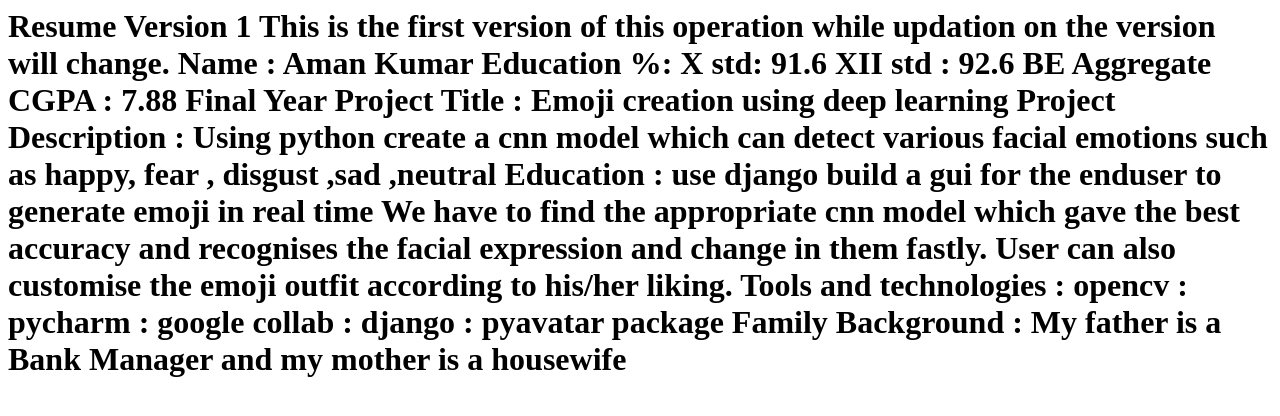
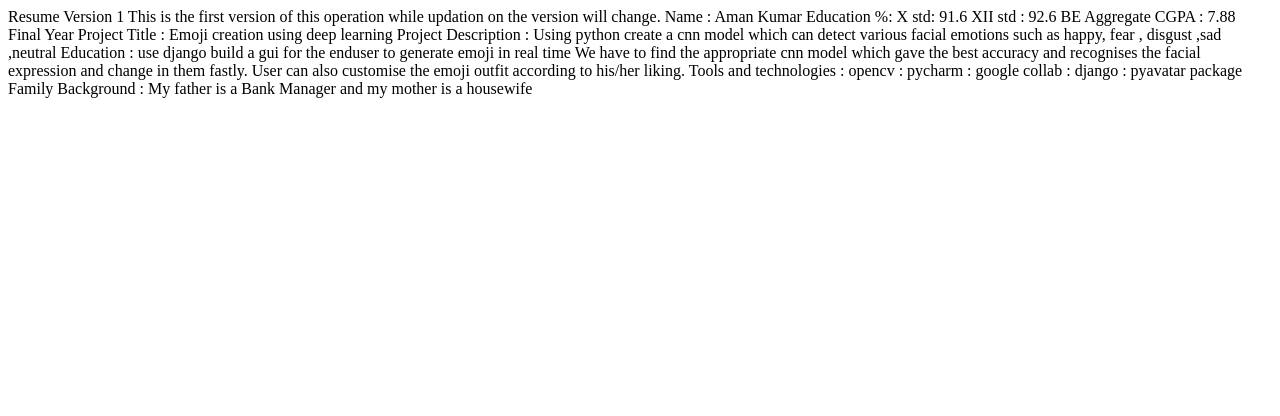
Before and after one commit to c2-80291/Lab-Exam, a plain HTML site: page index.html in a window 1280 px wide. Drawn offline with Linux system fonts and the light colour scheme.

Commit message:
version 1

```diff
--- a/index.html
+++ b/index.html
@@ -1,9 +1,8 @@
-<h1>
+
     Resume
     Version 1
     This is the first version of this operation while updation on the version will change.
-    <body>
-        Name : Aman Kumar
+    Name : Aman Kumar
         Education %:
             X std: 91.6
             XII std : 92.6
@@ -21,6 +20,3 @@
                                : django
                                : pyavatar package
         Family Background : My father is a Bank Manager and my mother is a housewife
-
-    </body>
-</h1>
```
